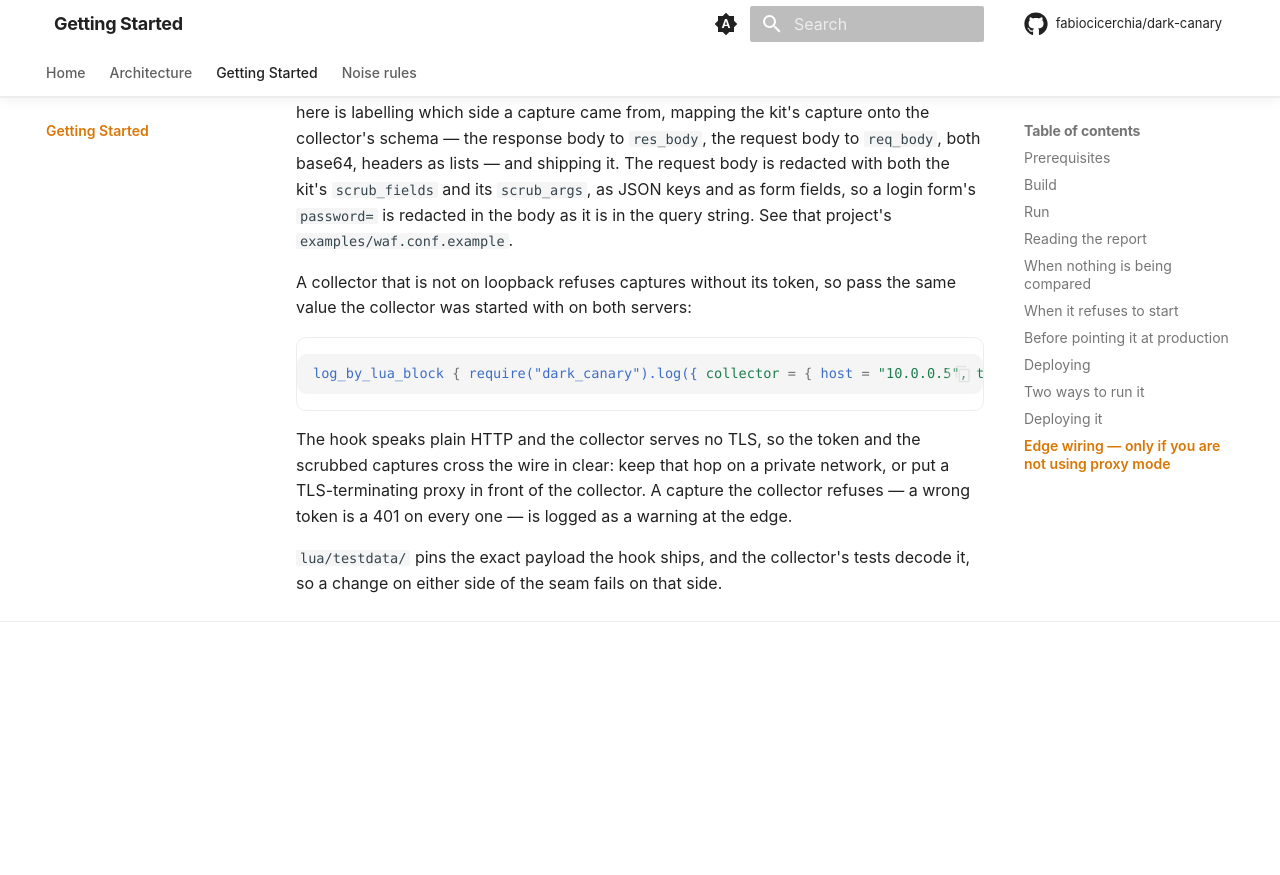
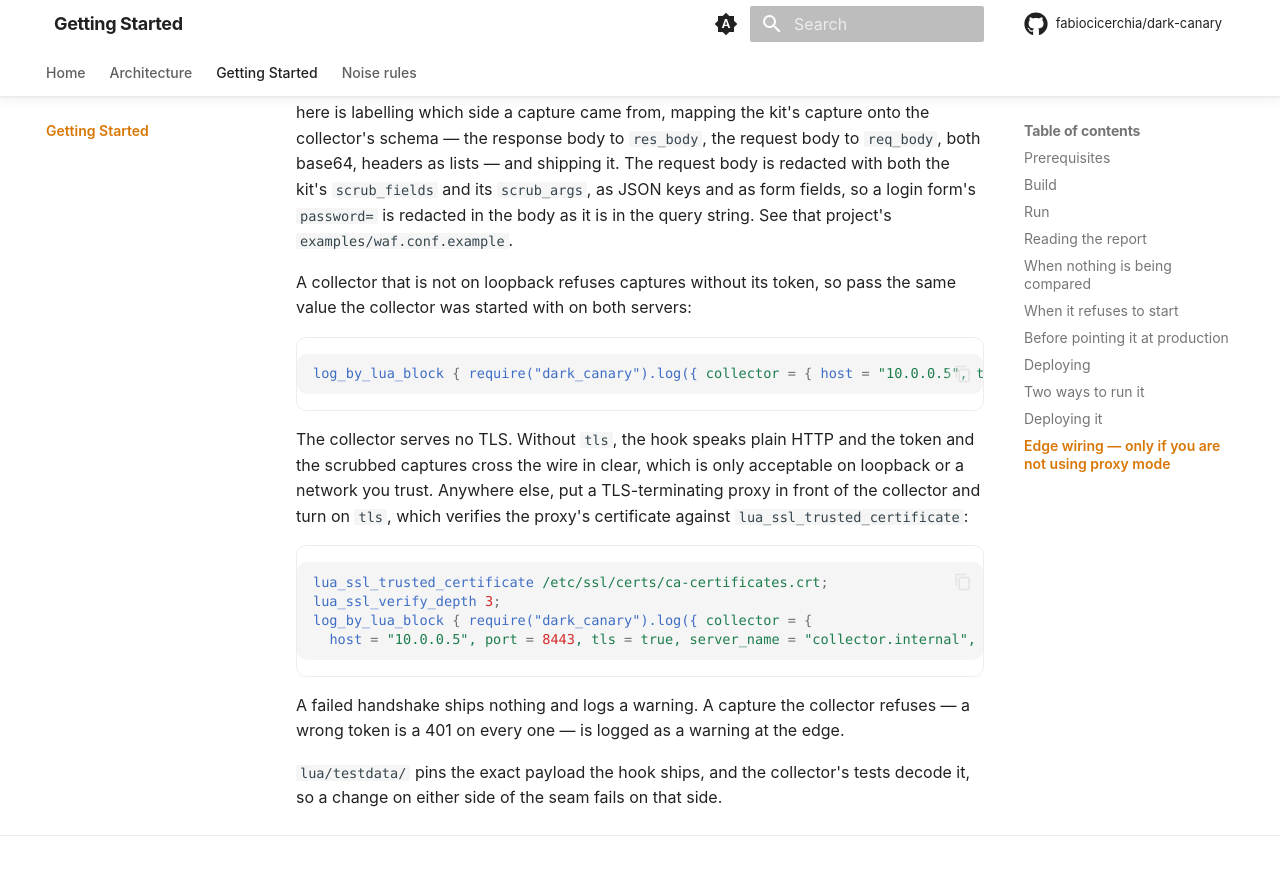
Before and after one commit to fabiocicerchia/dark-canary, an MkDocs documentation site: the page built from docs/getting-started.md, in a window 1280 px wide and 900 px high, scrolled down 5982 px. Shown: the top 875 px of the window. Built offline with MkDocs 1.6.1 and Material for MkDocs 9.7.7, drawn with Linux system fonts in a browser that asks for light colours; comment, search, counter and statistics services are not loaded; before the commit the page ends 6668 px from its top, so only the background shows below that.

Commit message:
fix(lua): decode form keys before redacting, and optional verified TLS
scrub_form compared keys as written, so `pass%77ord=hunter2` kept its
value. Keys are now compared decoded and kept as written. The token and
captures went to the collector in clear over any network; collector.tls
now does a certificate-verified handshake (server_name defaults to host)
before anything is sent, for a TLS-terminating proxy in front of the
collector, and a failed handshake ships nothing.

Co-Authored-By: Claude Sonnet 5.5 <noreply@anthropic.com>
Claude-Session: https://claude.ai/code/session_019FwnuTvxtNruikhsY1MtQw

````diff
--- a/docs/getting-started.md
+++ b/docs/getting-started.md
@@ -217,9 +217,20 @@ the same value the collector was started with on both servers:
 log_by_lua_block { require("dark_canary").log({ collector = { host = "10.0.0.5", token = "…" } }) }
 ```
 
-The hook speaks plain HTTP and the collector serves no TLS, so the token and
-the scrubbed captures cross the wire in clear: keep that hop on a private
-network, or put a TLS-terminating proxy in front of the collector. A capture
+The collector serves no TLS. Without `tls`, the hook speaks plain HTTP and
+the token and the scrubbed captures cross the wire in clear, which is only
+acceptable on loopback or a network you trust. Anywhere else, put a
+TLS-terminating proxy in front of the collector and turn on `tls`, which
+verifies the proxy's certificate against `lua_ssl_trusted_certificate`:
+
+```nginx
+lua_ssl_trusted_certificate /etc/ssl/certs/ca-certificates.crt;
+lua_ssl_verify_depth 3;
+log_by_lua_block { require("dark_canary").log({ collector = {
+  host = "10.0.0.5", port = 8443, tls = true, server_name = "collector.internal", token = "…" } }) }
+```
+
+A failed handshake ships nothing and logs a warning. A capture
 the collector refuses — a wrong token is a 401 on every one — is logged as a
 warning at the edge.
 
````
Also changed, not shown: 2 other files.
